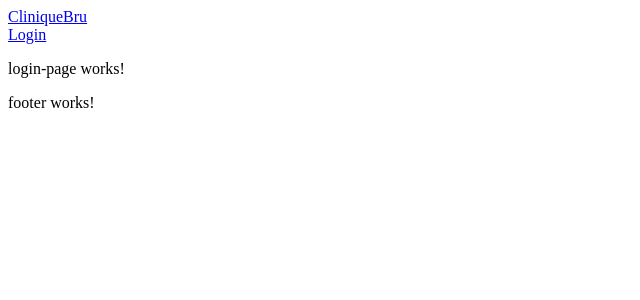
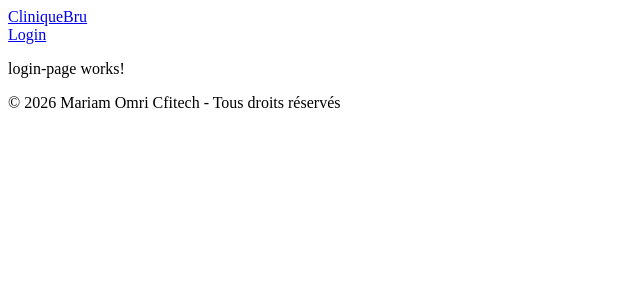
Before and after one commit to Mariamomri/UAA3-mariam, an Angular app: page /login in a window 1280 px wide. Shown: the top 300 px of the page, without its empty margins (0-640 px from the left). Built offline with nearby package versions, Linux system fonts and the light colour scheme.

Commit message:
add footer

```diff
--- a/src/app/components/footer/footer.html
+++ b/src/app/components/footer/footer.html
@@ -1 +1,3 @@
-<p>footer works!</p>
+<footer>
+  <p>© 2026 Mariam Omri Cfitech - Tous droits réservés</p>
+</footer>
```
